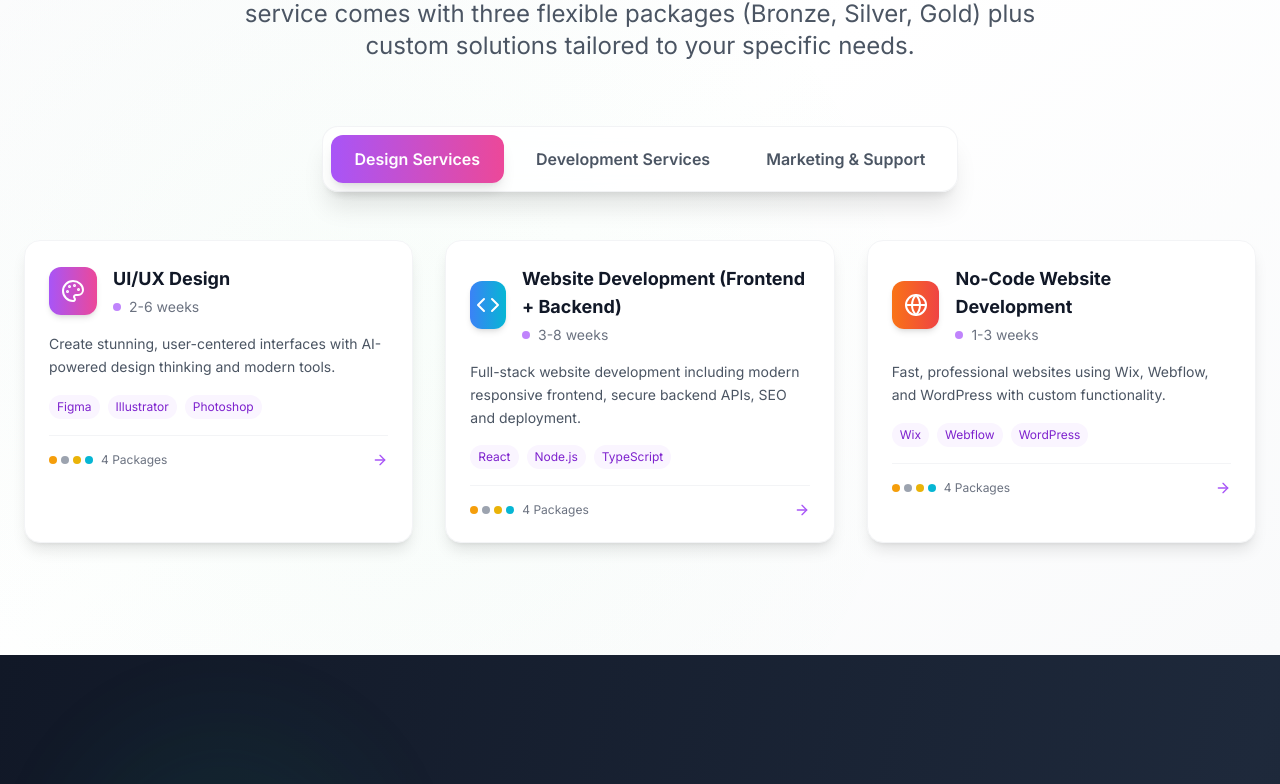
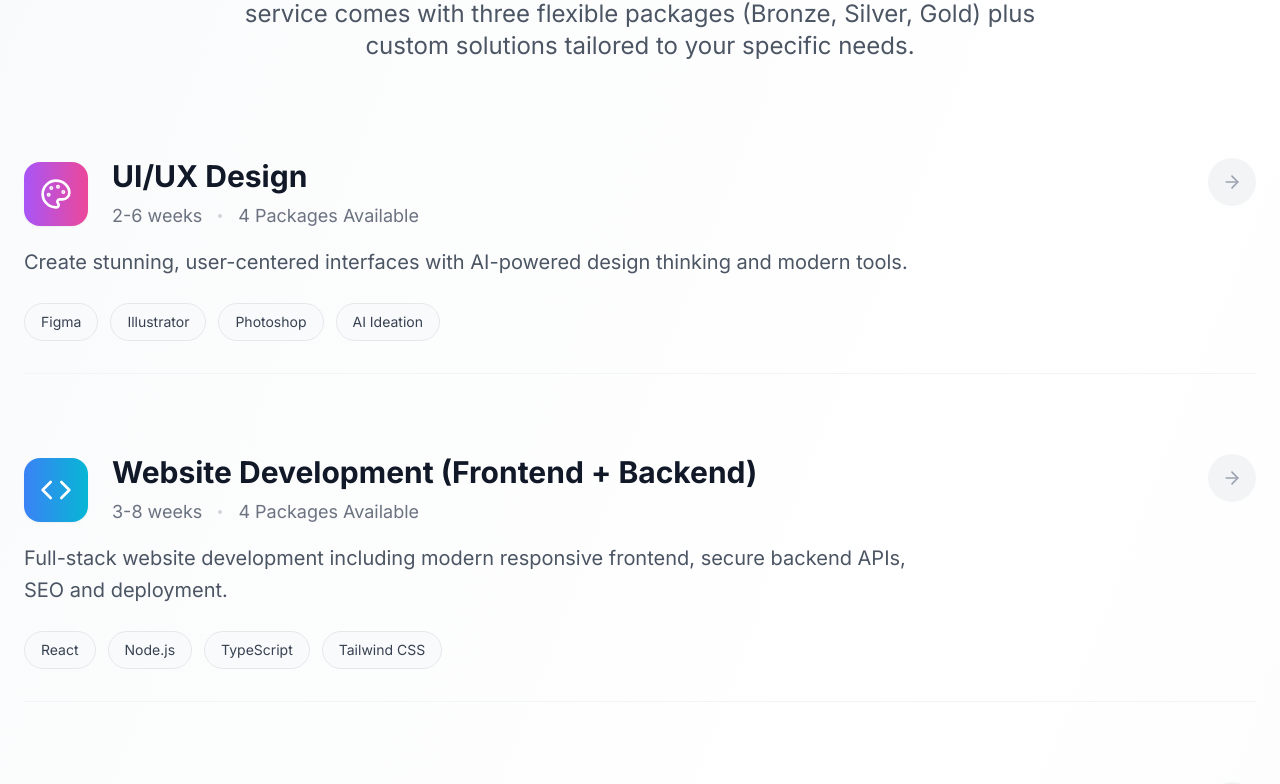
Before and after one commit to codeknox-lk/codeknox-website, a React (Vite) app: page /services in a window 1280 px wide. Shown: the part 1098-1882 px from the top of the page. Built offline with nearby package versions, Linux system fonts and the light colour scheme.

Commit message:
✨ Typography-First Minimal Design: Clean typography with large titles, minimal descriptions, and emerald accent color

```diff
--- a/src/pages/Services.tsx
+++ b/src/pages/Services.tsx
@@ -6,7 +6,6 @@ import { services } from '../data/services';
 
 const Services: React.FC = () => {
   const [activeFAQ, setActiveFAQ] = useState<number | null>(null);
-  const [activeTab, setActiveTab] = useState(0);
   const [selectedPackages, setSelectedPackages] = useState<{[key: string]: 'bronze' | 'silver' | 'gold' | 'custom'}>({
     'ui-ux-design': 'bronze',
     'website-development': 'bronze',
@@ -162,243 +161,86 @@ const Services: React.FC = () => {
             </motion.p>
           </motion.div>
 
-          {/* Categorized Tab Section */}
+          {/* Typography-First Minimal Design */}
           <div className="relative">
-            {/* Tab Navigation */}
-            <div className="flex justify-center mb-12">
-              <div className="bg-white/80 backdrop-blur-xl rounded-2xl p-2 shadow-xl border border-gray-200/50">
-                <div className="flex space-x-2">
-                  {[
-                    { id: 0, label: 'Design Services', color: 'from-purple-500 to-pink-500' },
-                    { id: 1, label: 'Development Services', color: 'from-blue-500 to-cyan-500' },
-                    { id: 2, label: 'Marketing & Support', color: 'from-green-500 to-emerald-500' }
-                  ].map((tab) => (
-                    <motion.button
-                      key={tab.id}
-                      onClick={() => setActiveTab(tab.id)}
-                      className={`px-6 py-3 rounded-xl font-semibold transition-all duration-300 ${
-                        activeTab === tab.id
-                          ? `bg-gradient-to-r ${tab.color} text-white shadow-lg`
-                          : 'text-gray-600 hover:text-gray-900 hover:bg-gray-100'
-                      }`}
-                      whileHover={{ scale: 1.02 }}
-                      whileTap={{ scale: 0.98 }}
-                    >
-                      {tab.label}
-                    </motion.button>
-                  ))}
-                </div>
-              </div>
-            </div>
-
-            {/* Tab Content */}
-            <div className="relative">
-              {/* Tab 1: Design Services (1-3) */}
-              {activeTab === 0 && (
+            {/* Clean Typography Layout */}
+            <div className="space-y-16">
+              {/* Services List */}
+              <div className="space-y-12">
+                {services.map((service, index) => (
                   <motion.div
+                key={service.id}
                     initial={{ opacity: 0, y: 20 }}
                     animate={{ opacity: 1, y: 0 }}
-                  transition={{ duration: 0.5 }}
-                  className="grid grid-cols-1 md:grid-cols-2 lg:grid-cols-3 gap-8"
-                >
-                  {services.slice(0, 3).map((service, index) => (
-                    <motion.div
-                      key={service.id}
-                      initial={{ opacity: 0, y: 30 }}
-                      animate={{ opacity: 1, y: 0 }}
-                      transition={{ duration: 0.5, delay: index * 0.1 }}
-                      className="group"
-                    >
-                      <div className="bg-white rounded-2xl p-6 shadow-lg border border-gray-100 hover:shadow-xl hover:-translate-y-1 transition-all duration-300 h-full">
-                        <div className="flex items-center space-x-4 mb-4">
-                          <div className={`w-12 h-12 rounded-xl bg-gradient-to-r ${service.color} flex items-center justify-center shadow-md`}>
-                            <service.icon className="w-6 h-6 text-white" />
-                          </div>
-                          <div>
-                            <h3 className="text-lg font-bold text-gray-900 group-hover:text-purple-600 transition-colors duration-300">
-                              {service.title}
-                            </h3>
-                            <div className="flex items-center space-x-2 mt-1">
-                              <div className="w-2 h-2 bg-purple-400 rounded-full"></div>
-                              <span className="text-sm text-gray-500">{service.timeline}</span>
-                            </div>
-                          </div>
-                        </div>
-                        <p className="text-gray-600 text-sm leading-relaxed mb-4">
-                          {service.description}
-                        </p>
-                        <div className="flex flex-wrap gap-2 mb-4">
-                          {service.features.slice(0, 3).map((feature, i) => (
-                            <span key={i} className="px-2 py-1 bg-purple-50 text-purple-700 text-xs rounded-full">
-                              {feature}
-                            </span>
-                          ))}
-                        </div>
-                        <div className="flex items-center justify-between pt-4 border-t border-gray-100">
-                          <div className="flex items-center space-x-2">
-                            <div className="flex space-x-1">
-                              <div className="w-2 h-2 bg-amber-500 rounded-full"></div>
-                              <div className="w-2 h-2 bg-gray-400 rounded-full"></div>
-                              <div className="w-2 h-2 bg-yellow-500 rounded-full"></div>
-                              <div className="w-2 h-2 bg-cyan-500 rounded-full"></div>
-                            </div>
-                            <span className="text-xs text-gray-500">4 Packages</span>
-                          </div>
-                          <button
+                    transition={{ duration: 0.6, delay: index * 0.1 }}
+                    className="group cursor-pointer"
                     onClick={() => {
                       document.getElementById('comprehensive-solutions')?.scrollIntoView({
                         behavior: 'smooth',
                         block: 'start'
                       });
                     }}
-                            className="text-purple-500 hover:text-purple-600 transition-colors duration-300"
                   >
-                            <ArrowRight className="w-4 h-4" />
-                          </button>
+                    <div className="flex items-start justify-between py-8 border-b border-gray-100 hover:border-gray-200 transition-colors duration-300">
+                      {/* Left: Service Info */}
+                      <div className="flex-1">
+                        <div className="flex items-center space-x-6 mb-4">
+                          <div className={`w-16 h-16 rounded-2xl bg-gradient-to-r ${service.color} flex items-center justify-center shadow-sm group-hover:shadow-md transition-shadow duration-300`}>
+                            <service.icon className="w-8 h-8 text-white" />
+                          </div>
+                          <div>
+                            <h3 className="text-3xl font-bold text-gray-900 group-hover:text-emerald-600 transition-colors duration-300 mb-2">
+                {service.title}
+                            </h3>
+                            <div className="flex items-center space-x-4">
+                              <span className="text-lg text-gray-500">{service.timeline}</span>
+                              <div className="w-1 h-1 bg-gray-300 rounded-full"></div>
+                              <span className="text-lg text-gray-500">4 Packages Available</span>
+                            </div>
+                          </div>
+                        </div>
+
+                        <p className="text-xl text-gray-600 leading-relaxed max-w-4xl mb-6">
+                          {service.description}
+                        </p>
+
+                        <div className="flex flex-wrap gap-3">
+                          {service.features.slice(0, 4).map((feature, i) => (
+                            <span key={i} className="px-4 py-2 bg-gray-50 text-gray-700 text-sm rounded-full border border-gray-200 group-hover:bg-emerald-50 group-hover:text-emerald-700 group-hover:border-emerald-200 transition-all duration-300">
+                              {feature}
+                            </span>
+                          ))}
+                        </div>
+                      </div>
+
+                      {/* Right: Arrow */}
+                      <div className="ml-8 flex-shrink-0">
+                        <div className="w-12 h-12 rounded-full bg-gray-100 flex items-center justify-center group-hover:bg-emerald-100 group-hover:text-emerald-600 transition-all duration-300">
+                          <ArrowRight className="w-5 h-5 text-gray-400 group-hover:text-emerald-600 transition-colors duration-300" />
+                        </div>
                       </div>
                     </div>
                   </motion.div>
                 ))}
-                </motion.div>
-              )}
+              </div>
 
-              {/* Tab 2: Development Services (4-6) */}
-              {activeTab === 1 && (
-                <motion.div
-                  initial={{ opacity: 0, y: 20 }}
-                  animate={{ opacity: 1, y: 0 }}
-                  transition={{ duration: 0.5 }}
-                  className="grid grid-cols-1 md:grid-cols-2 lg:grid-cols-3 gap-8"
-                >
-                  {services.slice(3, 6).map((service, index) => (
-                    <motion.div
-                      key={service.id}
-                      initial={{ opacity: 0, y: 30 }}
-                      animate={{ opacity: 1, y: 0 }}
-                      transition={{ duration: 0.5, delay: index * 0.1 }}
-                      className="group"
-                    >
-                      <div className="bg-white rounded-2xl p-6 shadow-lg border border-gray-100 hover:shadow-xl hover:-translate-y-1 transition-all duration-300 h-full">
-                        <div className="flex items-center space-x-4 mb-4">
-                          <div className={`w-12 h-12 rounded-xl bg-gradient-to-r ${service.color} flex items-center justify-center shadow-md`}>
-                            <service.icon className="w-6 h-6 text-white" />
-                          </div>
-                          <div>
-                            <h3 className="text-lg font-bold text-gray-900 group-hover:text-blue-600 transition-colors duration-300">
-                              {service.title}
-                            </h3>
-                            <div className="flex items-center space-x-2 mt-1">
-                              <div className="w-2 h-2 bg-blue-400 rounded-full"></div>
-                              <span className="text-sm text-gray-500">{service.timeline}</span>
-                            </div>
-                          </div>
-                        </div>
-                        <p className="text-gray-600 text-sm leading-relaxed mb-4">
-                          {service.description}
-                        </p>
-                        <div className="flex flex-wrap gap-2 mb-4">
-                          {service.features.slice(0, 3).map((feature, i) => (
-                            <span key={i} className="px-2 py-1 bg-blue-50 text-blue-700 text-xs rounded-full">
-                              {feature}
-                            </span>
-                          ))}
-                        </div>
-                        <div className="flex items-center justify-between pt-4 border-t border-gray-100">
-                          <div className="flex items-center space-x-2">
-                            <div className="flex space-x-1">
-                              <div className="w-2 h-2 bg-amber-500 rounded-full"></div>
-                              <div className="w-2 h-2 bg-gray-400 rounded-full"></div>
-                              <div className="w-2 h-2 bg-yellow-500 rounded-full"></div>
-                              <div className="w-2 h-2 bg-cyan-500 rounded-full"></div>
-                            </div>
-                            <span className="text-xs text-gray-500">4 Packages</span>
-                          </div>
-              <button
+              {/* Call to Action */}
+              <div className="text-center pt-8">
+                <motion.button
                   onClick={() => {
                     document.getElementById('comprehensive-solutions')?.scrollIntoView({
                       behavior: 'smooth',
                       block: 'start'
                     });
                   }}
-                            className="text-blue-500 hover:text-blue-600 transition-colors duration-300"
+                  className="inline-flex items-center space-x-3 bg-emerald-600 text-white px-8 py-4 rounded-2xl font-semibold text-lg hover:bg-emerald-700 transition-colors duration-300 shadow-lg hover:shadow-xl"
+                  whileHover={{ scale: 1.02 }}
+                  whileTap={{ scale: 0.98 }}
                 >
-                            <ArrowRight className="w-4 h-4" />
-                          </button>
+                  <span>Explore All Services</span>
+                  <ArrowRight className="w-5 h-5" />
+                </motion.button>
               </div>
-                      </div>
-                    </motion.div>
-                  ))}
-                </motion.div>
-              )}
-
-              {/* Tab 3: Marketing & Support (7-9) */}
-              {activeTab === 2 && (
-                <motion.div
-                  initial={{ opacity: 0, y: 20 }}
-                  animate={{ opacity: 1, y: 0 }}
-                  transition={{ duration: 0.5 }}
-                  className="grid grid-cols-1 md:grid-cols-2 lg:grid-cols-3 gap-8"
-                >
-                  {services.slice(6, 9).map((service, index) => (
-                    <motion.div
-                key={service.id}
-                      initial={{ opacity: 0, y: 30 }}
-                      animate={{ opacity: 1, y: 0 }}
-                      transition={{ duration: 0.5, delay: index * 0.1 }}
-                      className="group"
-                    >
-                      <div className="bg-white rounded-2xl p-6 shadow-lg border border-gray-100 hover:shadow-xl hover:-translate-y-1 transition-all duration-300 h-full">
-                        <div className="flex items-center space-x-4 mb-4">
-                          <div className={`w-12 h-12 rounded-xl bg-gradient-to-r ${service.color} flex items-center justify-center shadow-md`}>
-                            <service.icon className="w-6 h-6 text-white" />
-                          </div>
-                          <div>
-                            <h3 className="text-lg font-bold text-gray-900 group-hover:text-green-600 transition-colors duration-300">
-                {service.title}
-                            </h3>
-                            <div className="flex items-center space-x-2 mt-1">
-                              <div className="w-2 h-2 bg-green-400 rounded-full"></div>
-                              <span className="text-sm text-gray-500">{service.timeline}</span>
-                            </div>
-                          </div>
-                        </div>
-                        <p className="text-gray-600 text-sm leading-relaxed mb-4">
-                          {service.description}
-                        </p>
-                        <div className="flex flex-wrap gap-2 mb-4">
-                          {service.features.slice(0, 3).map((feature, i) => (
-                            <span key={i} className="px-2 py-1 bg-green-50 text-green-700 text-xs rounded-full">
-                              {feature}
-                            </span>
-                          ))}
-                        </div>
-                        <div className="flex items-center justify-between pt-4 border-t border-gray-100">
-                          <div className="flex items-center space-x-2">
-                            <div className="flex space-x-1">
-                              <div className="w-2 h-2 bg-amber-500 rounded-full"></div>
-                              <div className="w-2 h-2 bg-gray-400 rounded-full"></div>
-                              <div className="w-2 h-2 bg-yellow-500 rounded-full"></div>
-                              <div className="w-2 h-2 bg-cyan-500 rounded-full"></div>
-                            </div>
-                            <span className="text-xs text-gray-500">4 Packages</span>
-                          </div>
-                          <button
-                            onClick={() => {
-                              document.getElementById('comprehensive-solutions')?.scrollIntoView({
-                                behavior: 'smooth',
-                                block: 'start'
-                              });
-                            }}
-                            className="text-green-500 hover:text-green-600 transition-colors duration-300"
-                          >
-                            <ArrowRight className="w-4 h-4" />
-              </button>
-                        </div>
-                      </div>
-                    </motion.div>
-            ))}
-                </motion.div>
-              )}
             </div>
           </div>
         </div>
```
Lines whose indentation alone changed are shown as unchanged.
